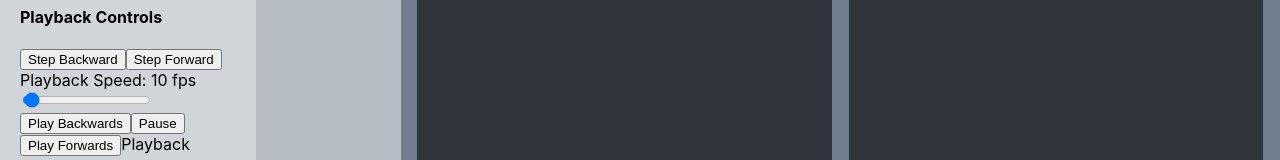
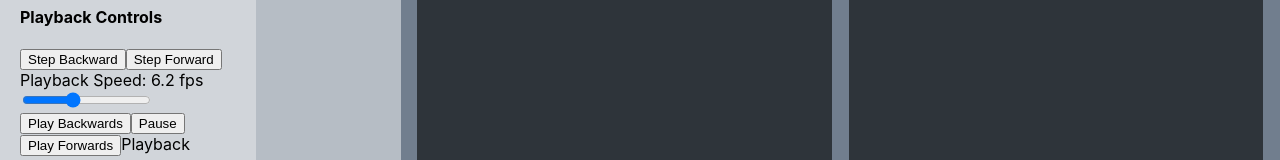
Before and after one commit to louissxu/push_swap_visualiser, a React (Create React App) app: page / in a window 1280 px wide. Shown: the part 384-544 px from the top of the page. Built offline with nearby package versions, Linux system fonts and the light colour scheme.

Commit message:
feat: Skip rendering intermediate frames at high frame rates to keep the fps up

```diff
--- a/src/Visualiser.tsx
+++ b/src/Visualiser.tsx
@@ -389,7 +389,7 @@ class Menu extends React.Component<IMenuProps, IMenuState> {
           id="playback-speed"
           name="playback-speed"
           min="0"
-          max="51"
+          max="60"
           value={this.props.playbackFpsSliderValue.toString()}
           onChange={this.handlePlaybackSpeedChange.bind(this)}
         />
@@ -459,8 +459,8 @@ class Visualiser extends React.Component<IVisualiserProps, IVisualiserState> {
       stdout: "",
       stderr: "",
       max_value: this.props.values.length,
-      playback_fps_slider_value: 1,
-      playback_fps: 10,
+      playback_fps_slider_value: 23,
+      playback_fps: this.calculateNewFps(23),
       playback_dir: 0,
       playback_current_loop: null,
       frames: [{stack_a: this.props.values, stack_b: [] as Array<number>}],
@@ -623,6 +623,9 @@ class Visualiser extends React.Component<IVisualiserProps, IVisualiserState> {
   }
 
   playbackJumpToFrameNumber(newFrame: number) {
+    if (newFrame === 0 || newFrame === this.state.moves.length - 1) {
+      this.playbackPause();
+    }
     if (this.state.frames.length > newFrame) {
       this.setState({
         current_move_num: newFrame,
@@ -642,10 +645,6 @@ class Visualiser extends React.Component<IVisualiserProps, IVisualiserState> {
   stepForward() {
     if (this.state.current_move_num < this.state.moves.length - 1) {
       this.playbackJumpToFrameNumber(this.state.current_move_num + 1);
-      // this.executeMove(this.state.moves[this.state.current_move_num + 1]);
-      // this.setState({
-      //   current_move_num: this.state.current_move_num + 1,
-      // });
     } else {
       this.playbackPause();
     }
@@ -654,21 +653,10 @@ class Visualiser extends React.Component<IVisualiserProps, IVisualiserState> {
   stepBackward() {
     if (this.state.current_move_num > 0) {
       this.playbackJumpToFrameNumber(this.state.current_move_num - 1);
-      // this.executeReverseMove(
-      //   this.state.moves[this.state.current_move_num],
-      //   this.state.skipped_moves[this.state.current_move_num]
-      // )
-      // this.setState({
-      //   current_move_num: this.state.current_move_num - 1,
-      // });
     } else {
       this.playbackPause();
     }
   }
-
-  // timeout(delay: number) {
-  //   return new Promise((res) => setTimeout(res, delay));
-  // }
 
   playbackPause() {
     this.setState({
@@ -701,6 +689,9 @@ class Visualiser extends React.Component<IVisualiserProps, IVisualiserState> {
   }
 
   doPlayback() {
+    const multiplier: number = Math.ceil(this.state.playback_fps / 60);
+    const newFps: number = this.state.playback_fps / multiplier;
+    console.log("multiplier is: " + multiplier + " and newFps is: " + newFps);
     if (this.state.playback_dir === 0) {
       if (this.state.playback_current_loop === null) {
         return;
@@ -711,14 +702,16 @@ class Visualiser extends React.Component<IVisualiserProps, IVisualiserState> {
       });
       return;
     } else if (this.state.playback_dir === 1) {
-      this.stepForward();
+      this.playbackJumpToFrameNumber(Math.min(this.state.moves.length - 1, this.state.current_move_num + multiplier));
+      // this.stepForward();
     } else if (this.state.playback_dir === -1) {
-      this.stepBackward();
+      this.playbackJumpToFrameNumber(Math.max(0, this.state.current_move_num - multiplier));
+      // this.stepBackward();
     }
 
     const new_playback_loop = setTimeout(() => {
       this.doPlayback()
-    }, 1000 / this.state.playback_fps)
+    }, 1000 / newFps)
     this.setState({
       playback_current_loop: new_playback_loop,
     })
@@ -818,11 +811,14 @@ class Visualiser extends React.Component<IVisualiserProps, IVisualiserState> {
     });
   }
 
-  updatePlaybackSpeed(newValue: number) {
-    const new_fps: number = 0.1 * (1.20 ** newValue);
+  calculateNewFps(exp: number) {
+    return 0.25 * (1.15 ** exp);
+  }
+
+  updatePlaybackSpeed(sliderValue: number) {
     this.setState({
-      playback_fps_slider_value: newValue,
-      playback_fps: new_fps,
+      playback_fps_slider_value: sliderValue,
+      playback_fps: this.calculateNewFps(sliderValue),
     })
   }
 
```
